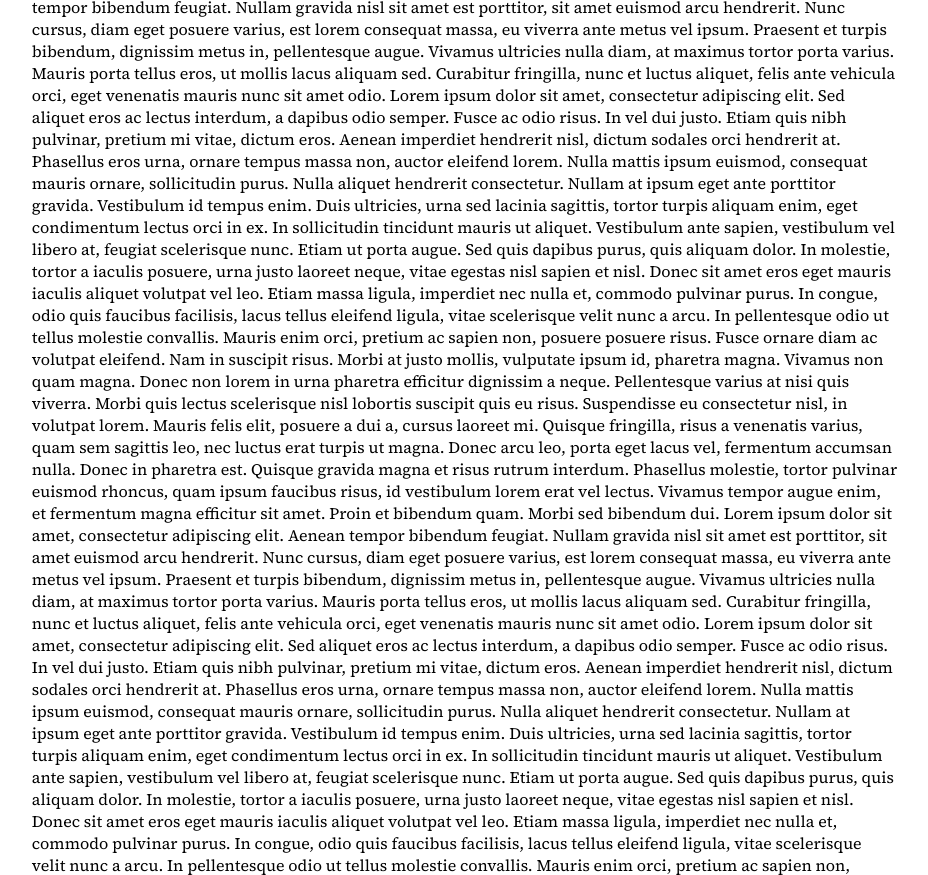
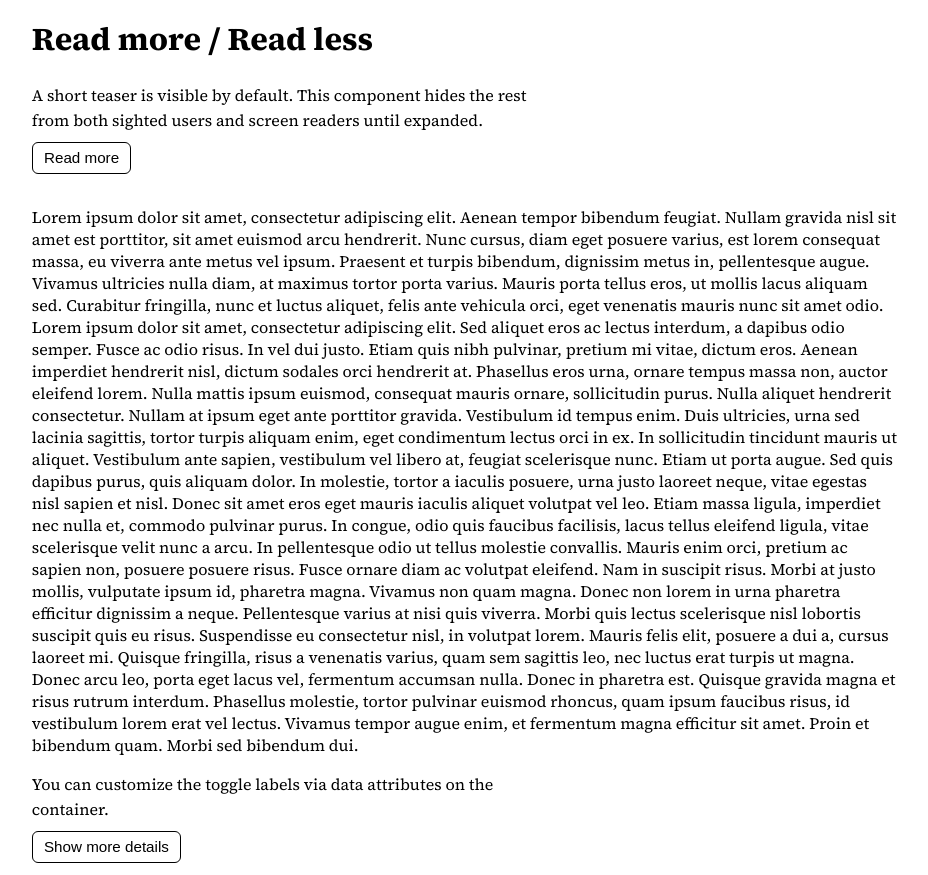
Before and after one commit to mahulenak/trAIning.github.io, a plain HTML site: page index.html in a window 1280 px wide. Shown: the part 1418-2293 px from the top of the page, without its empty margins (318-1246 px from the left). Drawn offline with Linux system fonts and the light colour scheme.

Commit message:
Add files via upload

```diff
--- a/index.html
+++ b/index.html
@@ -12,6 +12,7 @@
 
   <script src="search.js" defer></script>
   <script src="collapsible.js" defer></script>
+  <script src="read-more.js" defer></script>
 </head>
 <body>
 <header>
@@ -98,7 +99,24 @@ In congue, odio quis faucibus facilisis, lacus tellus eleifend ligula, vitae sce
 
 Mauris felis elit, posuere a dui a, cursus laoreet mi. Quisque fringilla, risus a venenatis varius, quam sem sagittis leo, nec luctus erat turpis ut magna. Donec arcu leo, porta eget lacus vel, fermentum accumsan nulla. Donec in pharetra est. Quisque gravida magna et risus rutrum interdum. Phasellus molestie, tortor pulvinar euismod rhoncus, quam ipsum faucibus risus, id vestibulum lorem erat vel lectus. Vivamus tempor augue enim, et fermentum magna efficitur sit amet. Proin et bibendum quam. Morbi sed bibendum dui.
 
+    <h1>Read more / Read less</h1>
 
+    <!-- Example 1: defaults ("Read more" / "Read less") -->
+    <div class="read-more" data-read-more>
+      <p class="read-more__text">
+        <span data-read-more-teaser>
+          A short teaser is visible by default. This component hides the rest
+          from both sighted users and screen readers until expanded.
+        </span>
+        <span data-read-more-more hidden>
+          When expanded, this additional content appears. You can place any inline
+          HTML here, including <strong>bold</strong>, <em>emphasis</em>, and links.
+        </span>
+      </p>
+      <button class="read-more__toggle" type="button" aria-expanded="false">
+        Read more
+      </button>
+    </div>
 
 Lorem ipsum dolor sit amet, consectetur adipiscing elit. Aenean tempor bibendum feugiat. Nullam gravida nisl sit amet est porttitor, sit amet euismod arcu hendrerit. Nunc cursus, diam eget posuere varius, est lorem consequat massa, eu viverra ante metus vel ipsum. Praesent et turpis bibendum, dignissim metus in, pellentesque augue. Vivamus ultricies nulla diam, at maximus tortor porta varius. Mauris porta tellus eros, ut mollis lacus aliquam sed. Curabitur fringilla, nunc et luctus aliquet, felis ante vehicula orci, eget venenatis mauris nunc sit amet odio. Lorem ipsum dolor sit amet, consectetur adipiscing elit.
 
@@ -110,7 +128,26 @@ In congue, odio quis faucibus facilisis, lacus tellus eleifend ligula, vitae sce
 
 Mauris felis elit, posuere a dui a, cursus laoreet mi. Quisque fringilla, risus a venenatis varius, quam sem sagittis leo, nec luctus erat turpis ut magna. Donec arcu leo, porta eget lacus vel, fermentum accumsan nulla. Donec in pharetra est. Quisque gravida magna et risus rutrum interdum. Phasellus molestie, tortor pulvinar euismod rhoncus, quam ipsum faucibus risus, id vestibulum lorem erat vel lectus. Vivamus tempor augue enim, et fermentum magna efficitur sit amet. Proin et bibendum quam. Morbi sed bibendum dui.
 
-
+  <!-- Example 2: custom button labels -->
+    <div
+      class="read-more"
+      data-read-more
+      data-collapsed-text="Show more details"
+      data-expanded-text="Show fewer details"
+    >
+      <p class="read-more__text">
+        <span data-read-more-teaser>
+          You can customize the toggle labels via data attributes on the container.
+        </span>
+        <span data-read-more-more hidden>
+          This is the extra content revealed on expand. It stays completely out of
+          the accessibility tree while collapsed by using the hidden attribute.
+        </span>
+      </p>
+      <button class="read-more__toggle" type="button" aria-expanded="false">
+        Show more details
+      </button>
+    </div>
 
 Lorem ipsum dolor sit amet, consectetur adipiscing elit. Aenean tempor bibendum feugiat. Nullam gravida nisl sit amet est porttitor, sit amet euismod arcu hendrerit. Nunc cursus, diam eget posuere varius, est lorem consequat massa, eu viverra ante metus vel ipsum. Praesent et turpis bibendum, dignissim metus in, pellentesque augue. Vivamus ultricies nulla diam, at maximus tortor porta varius. Mauris porta tellus eros, ut mollis lacus aliquam sed. Curabitur fringilla, nunc et luctus aliquet, felis ante vehicula orci, eget venenatis mauris nunc sit amet odio. Lorem ipsum dolor sit amet, consectetur adipiscing elit.
 
--- /dev/null
+++ b/read-more.js
@@ -0,0 +1,68 @@
+/**
+ * Read more / Read less
+ * Accessible approach:
+ * - The teaser is always visible.
+ * - The "more" part is in a separate span with the hidden attribute.
+ * - Toggling removes/adds hidden and keeps aria-expanded in sync.
+ *
+ * Optional configuration via data attributes on the container:
+ * - data-collapsed-text: button label when collapsed (default: "Read more")
+ * - data-expanded-text: button label when expanded (default: "Read less")
+ */
+
+(function () {
+  let uid = 0;
+
+  function ensureId(el) {
+    if (!el.id) {
+      uid += 1;
+      el.id = `read-more-extra-${uid}`;
+    }
+    return el.id;
+  }
+
+  function setup(root) {
+    const btn = root.querySelector(".read-more__toggle");
+    const more = root.querySelector("[data-read-more-more]");
+    const collapsedText =
+      root.getAttribute("data-collapsed-text") || "Read more";
+    const expandedText = root.getAttribute("data-expanded-text") || "Read less";
+
+    if (!btn || !more) return;
+
+    // Ensure button controls the "more" region
+    const moreId = ensureId(more);
+    if (!btn.hasAttribute("aria-controls")) {
+      btn.setAttribute("aria-controls", moreId);
+    }
+
+    // Initialize state based on hidden attribute
+    let isOpen = !more.hasAttribute("hidden");
+    btn.setAttribute("aria-expanded", String(isOpen));
+    btn.textContent = isOpen ? expandedText : collapsedText;
+
+    function open() {
+      more.hidden = false;
+      btn.setAttribute("aria-expanded", "true");
+      btn.textContent = expandedText;
+      isOpen = true;
+    }
+
+    function close() {
+      more.hidden = true;
+      btn.setAttribute("aria-expanded", "false");
+      btn.textContent = collapsedText;
+      isOpen = false;
+    }
+
+    function toggle() {
+      isOpen ? close() : open();
+    }
+
+    btn.addEventListener("click", toggle);
+
+    // Buttons already respond to Enter/Space, no extra key handling needed.
+  }
+
+  document.querySelectorAll("[data-read-more]").forEach(setup);
+})();
--- a/style.css
+++ b/style.css
@@ -61,6 +61,38 @@ body {
   opacity: 1;
   transform: translateY(0);
 }
+
+
+.read-more {
+  max-width: 60ch;
+  margin: 1rem 0 2rem;
+}
+
+.read-more__text {
+  line-height: 1.6;
+  margin: 0 0 0.5rem;
+}
+
+.read-more__toggle {
+  appearance: none;
+  border: 1px solid black;
+  border-radius: 6px;
+  background: #fff;
+  color: black;
+  padding: 0.4rem 0.7rem;
+  font-size: 0.95rem;
+  cursor: pointer;
+}
+
+.read-more__toggle:hover {
+  background: #fff;
+}
+
+.read-more__toggle:focus-visible {
+  outline: 2px solid black;
+  outline-offset: 2px;
+}
+
 
 header {
   position: sticky;
```
